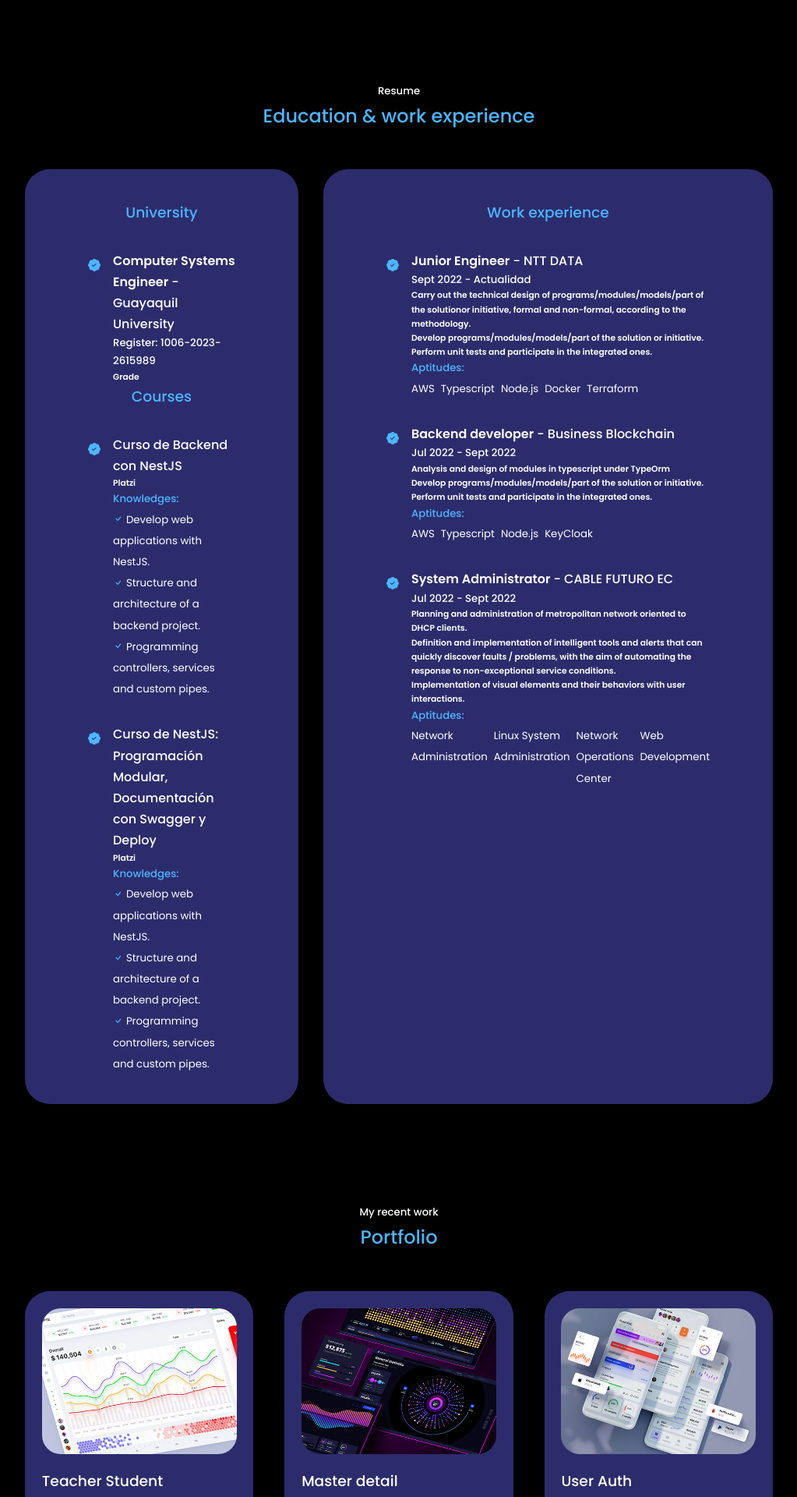
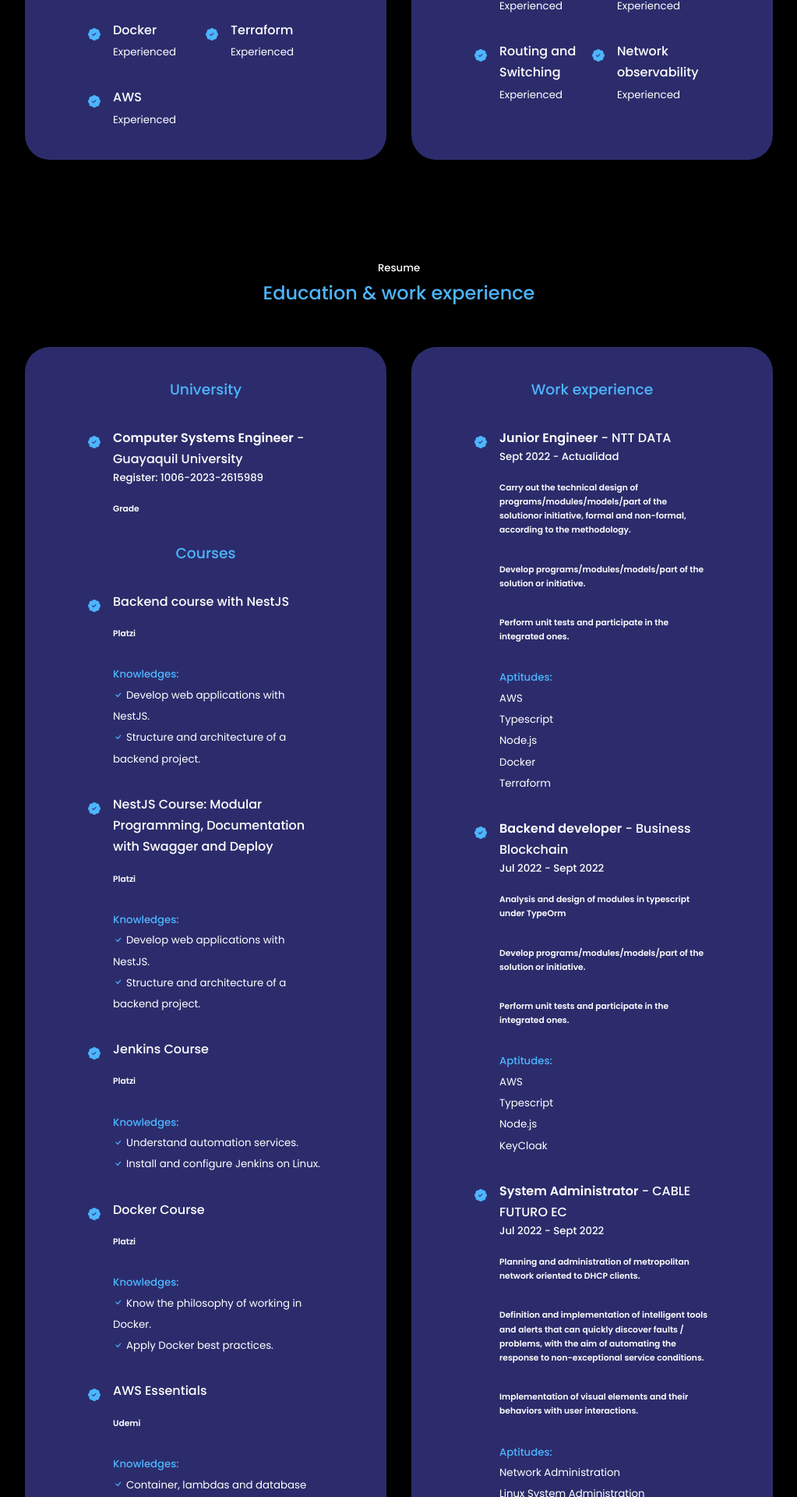
Before and after one commit to jored93/portfolio, a React (Create React App) app: page / in a window 1280 px wide. Shown: the part 2428-4348 px from the top of the page at 78% size, without its empty margins (128-1151 px from the left). Built offline with nearby package versions, Linux system fonts and the light colour scheme; no server answers.

Commit message:
feat[portfolio]: Beta portfolio

```diff
--- a/src/constants/courses.json
+++ b/src/constants/courses.json
@@ -1,7 +1,7 @@
 [
     {
         "id": "1",
-        "course": "Curso de Backend con NestJS",
+        "course": "Backend course with NestJS",
         "institution": "Platzi",
         "description": "some description",
         "type": "Remote",
@@ -15,16 +15,12 @@
             {
                 "id":2,
                 "knowledge": "Structure and architecture of a backend project."
-            },
-            {
-                "id":3,
-                "knowledge": "Programming controllers, services and custom pipes."
             }
         ]
     },
     {
         "id": "2",
-        "course": "Curso de NestJS: Programación Modular, Documentación con Swagger y Deploy",
+        "course": "NestJS Course: Modular Programming, Documentation with Swagger and Deploy",
         "institution": "Platzi",
         "description": "some description",
         "type": "Remote",
@@ -38,10 +34,63 @@
             {
                 "id":2,
                 "knowledge": "Structure and architecture of a backend project."
+            }
+        ]
+    },
+    {
+        "id": "3",
+        "course": "Jenkins Course",
+        "institution": "Platzi",
+        "description": "some description",
+        "type": "Remote",
+        "ambit": "Backen NodeJs",
+        "certificate": "some link certificate",
+        "knowledges": [
+            {
+                "id":1,
+                "knowledge": "Understand automation services."
             },
             {
-                "id":3,
-                "knowledge": "Programming controllers, services and custom pipes."
+                "id":2,
+                "knowledge": "Install and configure Jenkins on Linux."
+            }
+        ]
+    },
+    {
+        "id": "4",
+        "course": "Docker Course",
+        "institution": "Platzi",
+        "description": "some description",
+        "type": "Remote",
+        "ambit": "Backen NodeJs",
+        "certificate": "some link certificate",
+        "knowledges": [
+            {
+                "id":1,
+                "knowledge": "Know the philosophy of working in Docker."
+            },
+            {
+                "id":2,
+                "knowledge": "Apply Docker best practices."
+            }
+        ]
+    },
+    {
+        "id": "5",
+        "course": "AWS Essentials",
+        "institution": "Udemi",
+        "description": "some description",
+        "type": "Remote",
+        "ambit": "Backen NodeJs",
+        "certificate": "some link certificate",
+        "knowledges": [
+            {
+                "id":1,
+                "knowledge": "Container, lambdas and database management."
+            },
+            {
+                "id":2,
+                "knowledge": "S3 Bucket management"
             }
         ]
     }
--- a/src/constants/education.json
+++ b/src/constants/education.json
@@ -13,26 +13,26 @@
         "aptitudes": [
             {
                 "id": 1,
-                "aptitud": "AWS",
-                "tipo": "Cloud Computing",
+                "aptitud": "Django & DRF",
+                "tipo": "Web development",
                 "grado": "Experienced"
             },
             {
                 "id": 2,
-                "aptitud": "Typescript",
-                "tipo": "Backend",
+                "aptitud": "Project Management",
+                "tipo": "Administration",
                 "grado": "Experienced"
             },
             {
                 "id": 3,
-                "aptitud": "Node.js",
-                "tipo": "Backend",
+                "aptitud": "Agile & Waterfall Methodologies",
+                "tipo": "Administration",
                 "grado": "Experienced"
             },
             {
                 "id": 4,
-                "aptitud": "KeyCloak",
-                "tipo": "Devops",
+                "aptitud": "NetworkingAptitudes",
+                "tipo": "Networking",
                 "grado": "Experienced"
             }
         ]
--- a/src/constants/experience.json
+++ b/src/constants/experience.json
@@ -28,7 +28,6 @@
                 "id": 1,
                 "aptitud": "AWS",
                 "type": "Cloud Computing",
-                "icon": "",
                 "level": "Experienced"
             },
             {
--- a/src/constants/portfolio.json
+++ b/src/constants/portfolio.json
@@ -1,29 +1,29 @@
 [
     {
         "id": 1,
-        "image": "assets/images/portfolio1.jpg",
+        "image": "assets/images/teacher-student.png",
         "imageAlt": "Teacher Student",
         "tittle": "Teacher Student",
-        "description": "SpringBoot project",
-        "github": "https://github.com",
-        "demo": "https://github.com"
+        "description": "SpringBoot project: The architecture of Controllers, Entities, Services, and Repository is commonly associated with the Model-View-Controller (MVC) architectural pattern. MVC is a design pattern that separates the concerns of an application into three interconnected components",
+        "github": "https://github.com/jored93/master-student",
+        "demo": "https://github.com/jored93/master-student"
     },
     {
         "id": 2,
-        "image": "assets/images/portfolio2.jpg",
+        "image": "assets/images/user-auth.png",
         "imageAlt": "Master detail",
         "tittle": "Master detail",
-        "description": "NodeJS project",
-        "github": "https://github.com",
-        "demo": "https://github.com"
+        "description": "This repository provides a sample implementation of a master-detail project using TypeScript as the programming language, TypeORM as the object-relational mapping (ORM) tool, and CockroachDB as the database.",
+        "github": "https://github.com/jored93/master-detail",
+        "demo": "https://github.com/jored93/master-detail"
     },
     {
         "id": 3,
-        "image": "assets/images/portfolio3.jpg",
+        "image": "assets/images/user-auth.png",
         "imageAlt": "User Auth",
         "tittle": "User Auth",
-        "description": "NodeJS project + JWT",
-        "github": "https://github.com",
-        "demo": "https://github.com"
+        "description": "This project is a backend server application developed using Node.js and TypeScript. It provides a robust authentication system using JSON Web Tokens (JWT) for securing the API endpoints. The database management is handled by CockroachDB, a scalable and distributed SQL database.",
+        "github": "https://github.com/jored93/user-auth",
+        "demo": "https://github.com/jored93/user-auth"
     }
 ]
--- a/src/constants/skills.json
+++ b/src/constants/skills.json
@@ -8,12 +8,24 @@
                 "level": "Advanced"
             },
             {
-                "skill": "Django",
+                "skill": "Typescript - TypeORM",
+                "level": "Experienced"
+            },
+            {
+                "skill": "Serverless",
+                "level": "Experienced"
+            },
+            {
+                "skill": "Django - Django Rest Framework",
                 "level": "Advanced"
             },
             {
-                "skill": "Typescript",
+                "skill": "PL/SQL - APEX Development",
                 "level": "Experienced"
+            },
+            {
+                "skill": "SpringBoot",
+                "level": "Basic"
             }
         ]
     },
@@ -36,6 +48,14 @@
             {
                 "skill": "Javascript",
                 "level": "Experienced"
+            },
+            {
+                "skill": "Bootstrap",
+                "level": "Experienced"
+            },
+            {
+                "skill": "Tailwind",
+                "level": "Experienced"
             }
         ]
     },
@@ -53,6 +73,14 @@
             },
             {
                 "skill": "Docker",
+                "level": "Experienced"
+            },
+            {
+                "skill": "Terraform",
+                "level": "Experienced"
+            },
+            {
+                "skill": "AWS",
                 "level": "Experienced"
             }
         ]
--- a/src/sections/contact/Contact.jsx
+++ b/src/sections/contact/Contact.jsx
@@ -57,13 +57,13 @@ const Contact = () => {
           <article className='contact__option'>
             <FaInstagram className='contact__option-icon' />
             <h4>Instagram</h4>
-            <h5>_jored93</h5>
+            <a href={me.socials[2].url}>_jored93</a>
           </article>
 
           <article className='contact__option'>
             <FaLinkedin className='contact__option-icon' />
             <h4>LinkedIn</h4>
-            <h5>Jorman Orrala Lainez</h5>
+            <a href={me.socials[0].url}>Jorman Orrala Lainez</a>
           </article>
         </div>
         <form ref={form} onSubmit={sendEmail}>
--- a/src/sections/portfolio/Portfolio.jsx
+++ b/src/sections/portfolio/Portfolio.jsx
@@ -17,9 +17,10 @@ const Portfolio = () => {
                   <img src={image} alt={imageAlt} />
                 </div>
                 <h3>{tittle}</h3>
+                <h6>{description}</h6>
                 <div className='portfolio__item-cta'>
-                  <a href={github} className='btn' target='_blank' rel='noreferrer'>Github</a>
-                  <a href={demo} className='btn btn-primary' target='_blank' rel='noreferrer'>Live demo</a>
+                  <a href={github} className='btn' target='_blank' rel='noreferrer'><i class="bi bi-github"></i></a>
+                  {/* <a href={demo} className='btn btn-primary' target='_blank' rel='noreferrer'><i class="bi bi-globe"></i></a> */}
                 </div>
               </article>
             )
--- a/src/sections/portfolio/portfolio.css
+++ b/src/sections/portfolio/portfolio.css
@@ -22,7 +22,7 @@
     overflow: hidden;
 }
 
-.portfolio__item h3{
+.portfolio__item h3, h6{
     margin: 1.2rem 0 2rem;
 }
 
--- a/src/sections/resume/resume.css
+++ b/src/sections/resume/resume.css
@@ -30,10 +30,10 @@
     row-gap: 2rem;
 }
 
-.aptitud {
+/* .aptitud {
     display: flex;
     gap: 0.5rem;
-}
+} */
 
 .details {
     color: var(--color-primary);
```
Also changed, not shown: public/assets/images/teacher-student.png (added), public/assets/images/user-auth.png (added).
